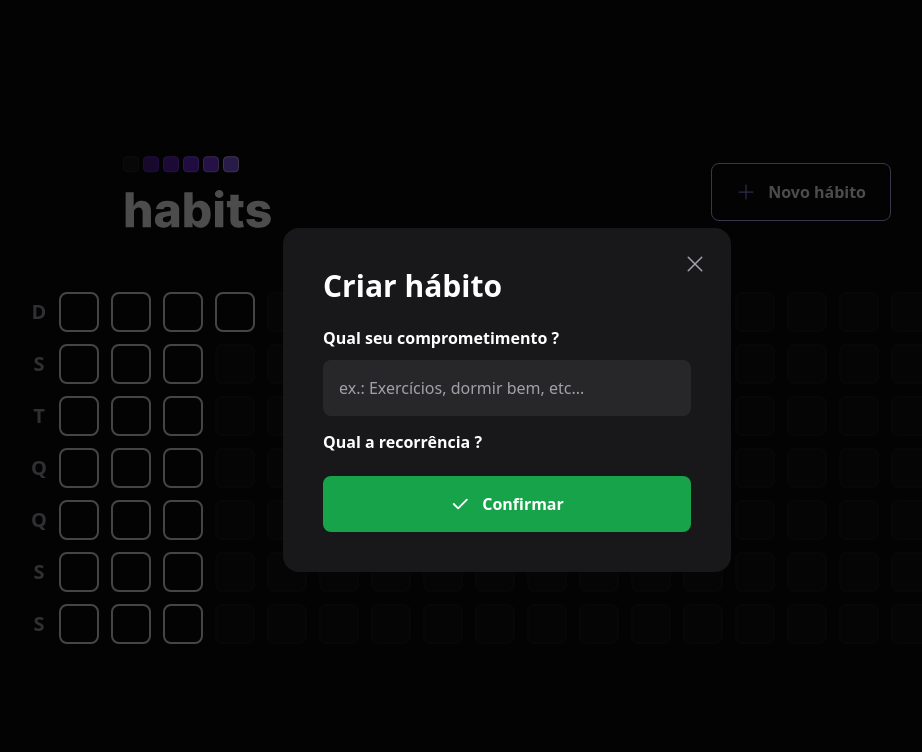
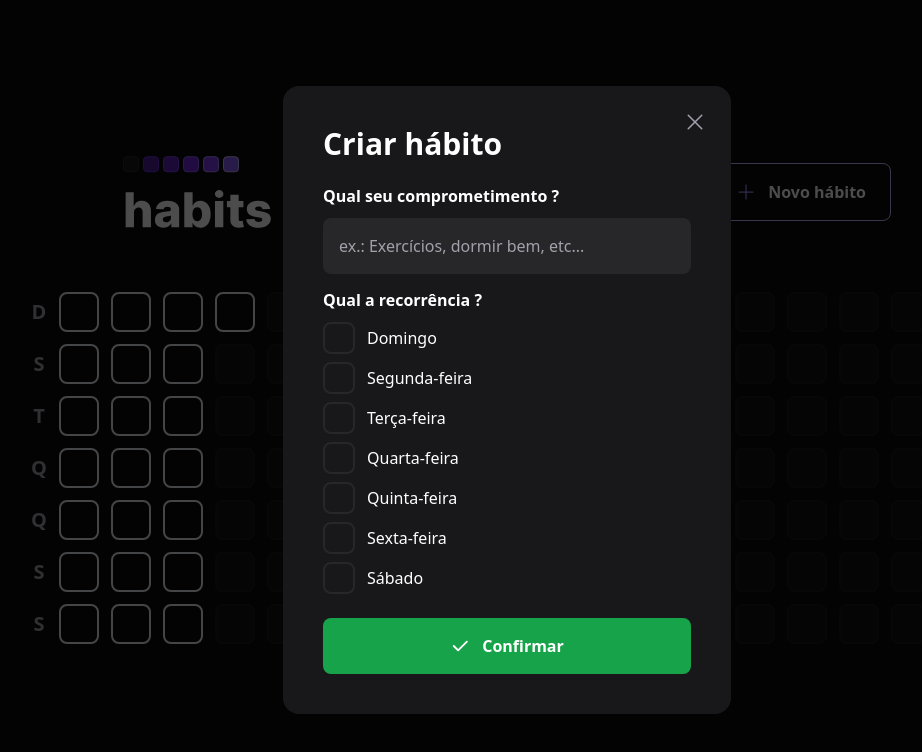
Before and after one commit to deivisonresende/nlw-habits-web, a React (Vite) app: page / in a window 1280 px wide. Both pictures are taken after a click on the button "Novo hábito". Shown: the top 752 px of the page, without its empty margins (133-1055 px from the left). Built offline with nearby package versions, Linux system fonts and the light colour scheme.

Commit message:
feat: added create habit form

```diff
--- a/src/views/home/components/AddHabitForm.tsx
+++ b/src/views/home/components/AddHabitForm.tsx
@@ -1,8 +1,33 @@
 import { Check } from "phosphor-react";
+import * as Checkbox from '@radix-ui/react-checkbox';
+import { FormEvent, useState } from 'react'
+
+const availableWeekDays = [
+  'Domingo',
+  'Segunda-feira',
+  'Terça-feira',
+  'Quarta-feira',
+  'Quinta-feira',
+  'Sexta-feira',
+  'Sábado'
+]
 
 export function AddHabitForm(){
+  const [title, setTitle] = useState('')
+  const [weekDays, setWeekDays] = useState<Number[]>([])
+
+  const handleSubmitNewHabit = (event: FormEvent) => {
+    event.preventDefault()
+  }
+
+  const handleToggleWeekDays = (targetDay : number) => {
+    const alreadySelected = weekDays.includes(targetDay)
+    if(!alreadySelected) setWeekDays([...weekDays, targetDay])
+    else setWeekDays(weekDays.filter(day => day !== targetDay))
+  }
+
   return (
-    <form className="flex flex-col mt-6">
+    <form onSubmit={handleSubmitNewHabit} className="flex flex-col mt-6">
       <label
         htmlFor='title'
         className="font-semibold leading-tight"
@@ -14,6 +39,7 @@ export function AddHabitForm(){
         id="title"
         placeholder="ex.: Exercícios, dormir bem, etc..."
         className="bg-zinc-800 rounded-lg placeholder:text-zinc-400 mt-3 p-4 outline-none"
+        onChange={event => setTitle(event.target.value)}
         autoFocus
       />
 
@@ -23,6 +49,36 @@ export function AddHabitForm(){
       >
         Qual a recorrência ?
       </label>
+
+      <div className="mt-3 flex flex-col gap-2">
+        {
+          availableWeekDays.map((day, i) => (
+            <Checkbox.Root
+              key={day}
+              className='flex items-center gap-3 group'
+              onCheckedChange={() => handleToggleWeekDays(i)}
+            >
+            <div
+              className='
+                h-8 w-8
+                rounded-lg
+                flex items-center justify-center
+                bg-zinc-900 border-2
+                border-zinc-800
+                group-data-[state=checked]:bg-green-500 group-data-[state=checked]:border-green-500'
+            >
+              <Checkbox.Indicator>
+                <Check size={20}/>
+              </Checkbox.Indicator>
+            </div>
+            <span className='leading-tight'>
+              { day }
+            </span>
+          </Checkbox.Root>
+          ))
+        }
+
+      </div>
 
       <button
         type="submit"
```
